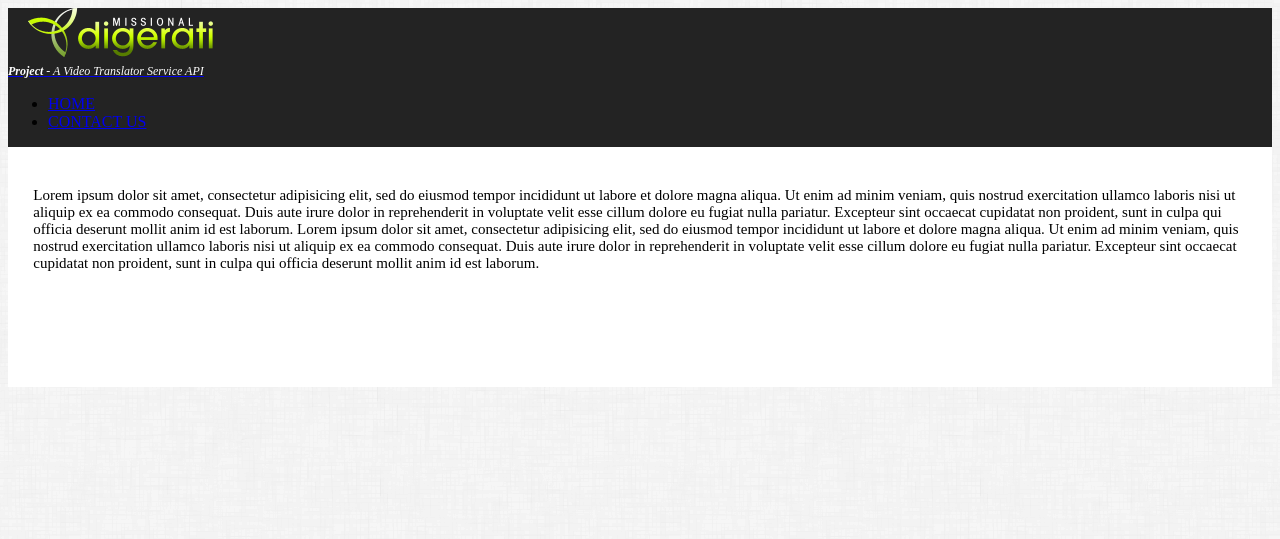
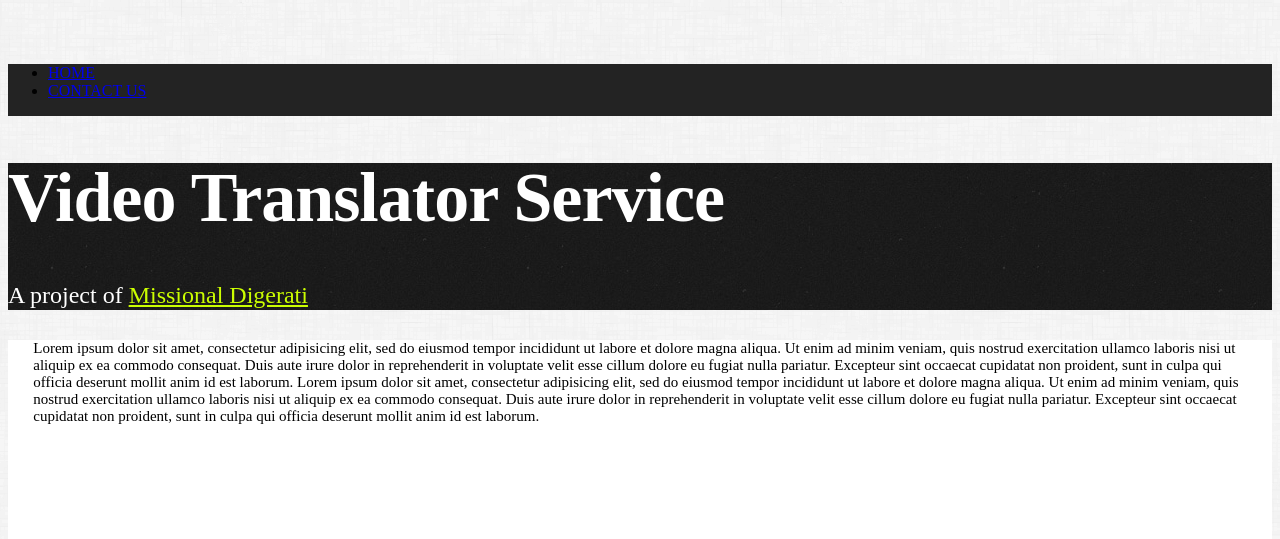
Before and after one commit to MissionalDigerati/vts_docs, a PHP site: page /documentation/v1/web_interface/index.php in a window 1280 px wide. Shown: the top 539 px of the page. Run offline with PHP 8.4, Linux system fonts and the light colour scheme; style sheets or scripts are compiled from the project's sources; some libraries are stand-ins or nearby versions.

Commit message:
Added new nave with a banner now.

```diff
--- a/documentation/v1/web_interface/index.php
+++ b/documentation/v1/web_interface/index.php
@@ -30,22 +30,11 @@
 		?>
 	</head>
 	<body>
-		<div class="navbar">
-	    <div class="navbar-inner">
-	      <div class="container">
-	        	<?php require_once('../../../partials/main_nav.inc.php'); ?>
-	      </div>
-	    </div>
-	  </div>
-		<div class="slider">
-			<div class="inner">
-				<div class="container">
-					<div class="camera_wrap">
-					   <!-- Slideshow Here -->
-					</div>
-				</div>
-			</div>
-		</div>
+	  <?php
+			$taglineHeader = 'Video Translator Service';
+			$taglineText = 'A project of <a href="http://www.missionaldigerati.org" target="_blank">Missional Digerati</a>';
+			require_once('../../../partials/main_nav.inc.php');
+		?>
 	  <div class="content">
 			<div class="inner">
 				<div class="container home">
--- a/partials/main_nav.inc.php
+++ b/partials/main_nav.inc.php
@@ -25,18 +25,27 @@ if(isset($_SERVER["REQUEST_URI"])) {
 }else {
 	$requestedUrl = '';
 }
+$taglineHeader = (isset($taglineHeader)) ? $taglineHeader : 'Video Translator Service';
+$taglineText = (isset($taglineText)) ? $taglineText : 'A project of <a href="http://www.missionaldigerati.org" target="_blank">Missional Digerati</a>';
 ?>
+<div class="navbar navbar-fixed-top">
+  <div class="navbar-inner">
+    <div class="container">
       	<a class="btn btn-navbar nav-display-button" data-toggle="collapse" data-target=".nav-collapse">
 				<span class="icon-bar"></span>
 				</a>
-<a class="brand" href="/">
-	<img src="/images/site/logo.png" alt="Missional Digerati" title="Missional Digerati" id="logo" /><br>
-	<span class="tagline"><strong>Project</strong> - A Video Translator Service API</span>
-</a>
 				<div class="nav-collapse">
-	<ul class="nav pull-right">
+					<ul class="nav">
 						<li<?php if($requestedUrl ==''){ echo ' class="active"'; } ?>><a href="/">Home</a></li>
 						<li><a href="http://www.missionaldigerati.org/contact-us" target="_blank">Contact Us</a></li>
 					</ul>
 					<div class="clearfix"></div>
 				</div>
+    </div>
+  </div>
+</div>
+<header class="project-tagline subhead">
+  <div class="container">
+    <h1><?php echo $taglineHeader; ?></h1>
+    <p class="lead"><?php echo $taglineText; ?></p></div>
+</header>
--- a/stylesheets/compiled/application.css
+++ b/stylesheets/compiled/application.css
@@ -2,7 +2,7 @@
 .clearfix:after{clear:both;}
 .hide-text{font:0/0 a;color:transparent;text-shadow:none;background-color:transparent;border:0;}
 .input-block-level{display:block;width:100%;min-height:30px;-webkit-box-sizing:border-box;-moz-box-sizing:border-box;box-sizing:border-box;}
-body{background-image:url('/images/site/furley_bg.png');background-color:#ffffff;}
+body{background-image:url('/images/site/furley_bg.png');background-color:#ffffff;padding-top:40px;}
 p{margin-bottom:12px;}p.emphasis_quote{font-size:small;font-weight:bold;text-align:center;color:#232323;}
 p.italic{font-style:italic;}
 span.tagline{color:#ffffff;font-size:12px;font-style:italic;}
@@ -11,12 +11,13 @@ div.inner div.container{background-color:#ffffff;}
 div.extra div.inner div.container{background-color:#232323;}
 div.slider div.inner div.container,div.video_player div.inner div.container{padding-top:20px;}
 div.social_share div.add_this_icons{position:relative;height:45px;}div.social_share div.add_this_icons div.addthis_toolbox{position:absolute;right:10px;text-align:right;top:10px;}
-.navbar-inner{background-color:#232323;background-image:none;background-image:none;background-image:none;background-image:none;background-image:none;background-image:none;background-repeat:no-repeat;filter:none;}
-ul.dropdown-menu li>a:hover{background-color:#cbfe01;color:#232323;}
-.navbar{margin-bottom:0px;}.navbar .brand{padding:16px 20px;text-shadow:none;}
-.navbar div.donate{margin:10px 0px 0px;}
-.navbar .nav{top:60px;clear:right;}.navbar .nav li>a{text-transform:uppercase;text-shadow:none;}.navbar .nav li>a:hover{text-transform:uppercase;text-shadow:none;}
-.navbar .nav .active>a{background-color:#232323;}.navbar .nav .active>a:hover{background-color:#232323;}
+.navbar{background-color:#232323;background-image:none;background-repeat:no-repeat;filter:none;}.navbar .navbar-inner{background-color:transparent;background-image:none;background-repeat:no-repeat;filter:none;border:none;}
+ul.dropdown-menu li>a:hover{background-color:transparent;color:#232323;}
+.project-tagline{background-image:url('/images/site/broken_noise.png');}.project-tagline h1{font-size:70px;font-weight:bold;letter-spacing:-1px;line-height:1;color:#fff;}
+.project-tagline p{color:#fff;font-size:24px;font-weight:300;line-height:30px;margin-bottom:30px;}
+.project-tagline a{color:#cbfe01;cursor:pointer;}
+.navbar{margin-bottom:0px;}.navbar .nav li>a{text-transform:uppercase;text-shadow:none;}.navbar .nav li>a:hover{text-transform:uppercase;text-shadow:none;}
+.navbar .nav .active>a{color:#cbfe01;background-color:transparent;}.navbar .nav .active>a:hover{color:#cbfe01;background-color:transparent;}
 .slider .inner{text-align:center;}.slider .inner .container{padding-bottom:20px;}
 .content .inner .container{min-height:200px;}
 .padded_content{padding:0 2%;width:96%;}
--- a/stylesheets/less/application.less
+++ b/stylesheets/less/application.less
@@ -26,6 +26,7 @@
 body {
 	background-image: url('/images/site/furley_bg.png');
 	background-color: @white;
+	padding-top: 40px;
 }
 p {
 	margin-bottom: 12px;
@@ -76,16 +77,20 @@ div.social_share {
 	}
 
 }
-.navbar-inner {
-  background-color: @mdPrimaryColor; /* background color will be black for all browsers */
-  background-image: none;
-  background-image: none;
-  background-image: none;
-  background-image: none;
-  background-image: none;
+.navbar {
+	background-color: @mdPrimaryColor; /* background color will be black for all browsers */
   background-image: none;
   background-repeat: no-repeat;
   filter: none;
+
+	.navbar-inner {
+		background-color: transparent;
+	  background-image: none;
+	  background-repeat: no-repeat;
+	  filter: none;
+		border: none;
+	}
+
 }
 
 ul.dropdown-menu {
@@ -93,7 +98,7 @@ ul.dropdown-menu {
 	li > a {
 
 		&:hover {
-			background-color: @mdSecondaryColor;
+			background-color: transparent;
 			color: @mdPrimaryColor;
 		}
 
@@ -101,19 +106,36 @@ ul.dropdown-menu {
 
 }
 
+.project-tagline {
+	background-image: url('/images/site/broken_noise.png');
+
+	h1 {
+		font-size: 70px;
+		font-weight: bold;
+		letter-spacing: -1px;
+		line-height: 1;
+		color: #fff;
+	}
+
+	p {
+		color: #fff;
+		font-size: 24px;
+		font-weight: 300;
+		line-height: 30px;
+		margin-bottom: 30px;
+	}
+
+	a {
+		color: @mdSecondaryColor;
+		cursor: pointer;
+	}
+
+}
+
 .navbar {
 	margin-bottom: 0px;
 
-	.brand {
-		padding: 16px 20px;
-		text-shadow: none;
-	}
-	div.donate {
-		margin: 10px 0px 0px;
-	}
 	.nav {
-		top: 60px;
-		clear: right;
 
 		li > a {
 			text-transform: uppercase;
@@ -127,10 +149,12 @@ ul.dropdown-menu {
 		}
 
 		.active > a {
-			background-color: @mdPrimaryColor;
+			color: @mdSecondaryColor;
+			background-color: transparent;
 
 			&:hover {
-				background-color: @mdPrimaryColor;
+				color: @mdSecondaryColor;
+				background-color: transparent;
 			}
 
 		}
```
Also changed, not shown: documentation/v1/api/index.php (+5 -16 lines), documentation/v1/api/install.php (+5 -16 lines), documentation/v1/api/usage/index.php (+5 -16 lines), documentation/v1/cakephp_plugin/index.php (+5 -16 lines), index.php (+13 -7 lines), images/site/broken_noise.png (added). Lines whose indentation alone changed are shown as unchanged.
